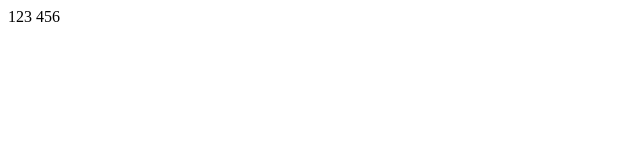
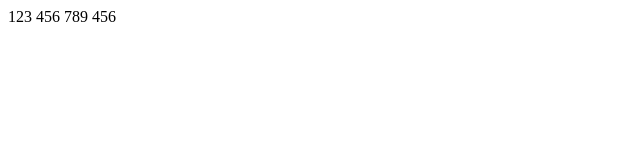
Before and after one commit to nadya-wyn/nadya-wyn.github.io, a plain HTML site: page index.html in a window 1280 px wide. Shown: the full height of the page, 0-640 px from the left. Drawn offline with Linux system fonts and the light colour scheme.

Commit message:
Added contents to index.html

```diff
--- a/index.html
+++ b/index.html
@@ -10,6 +10,7 @@
 
 <body>
 	123 456
+	789 456
 </body>
 
 </html>
```
